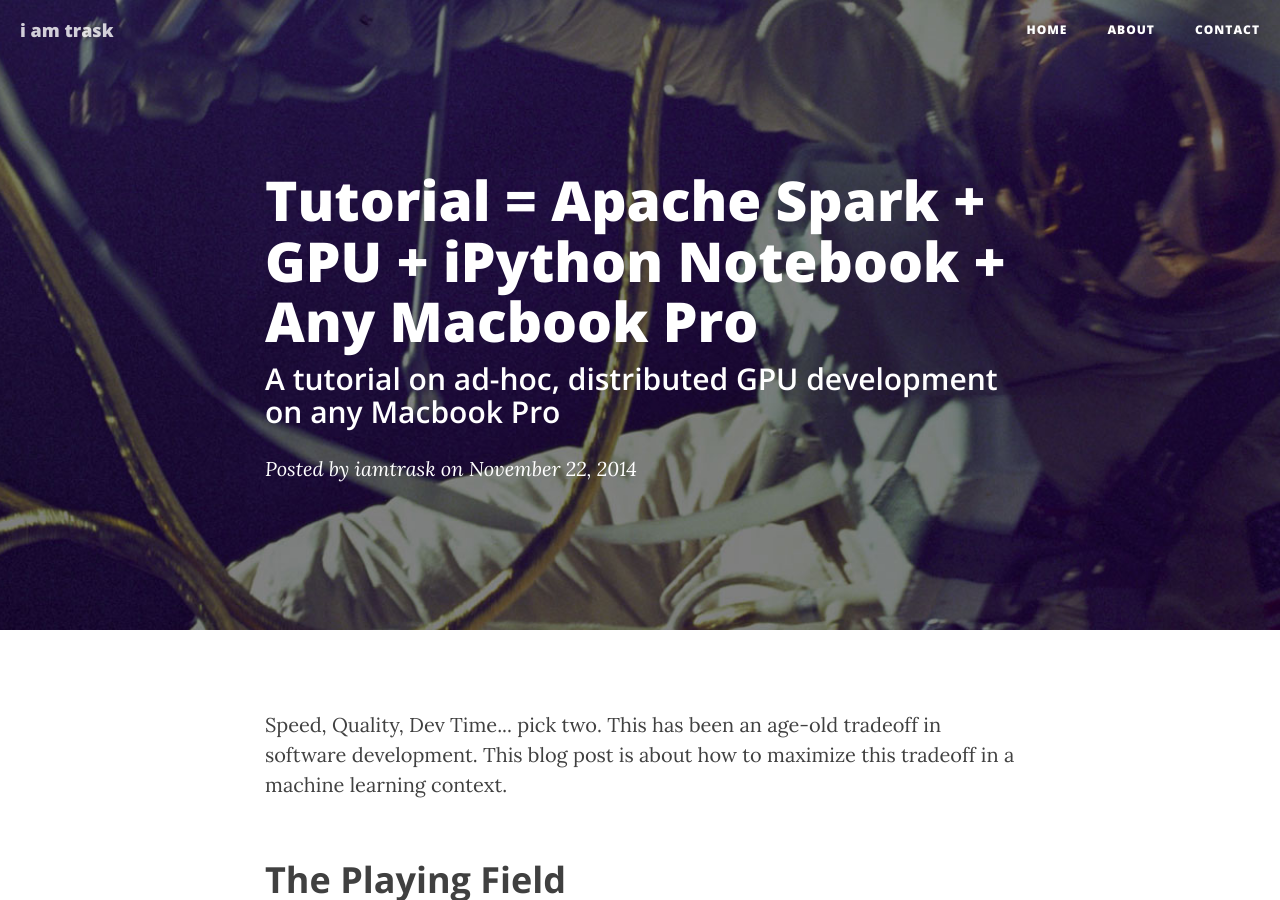
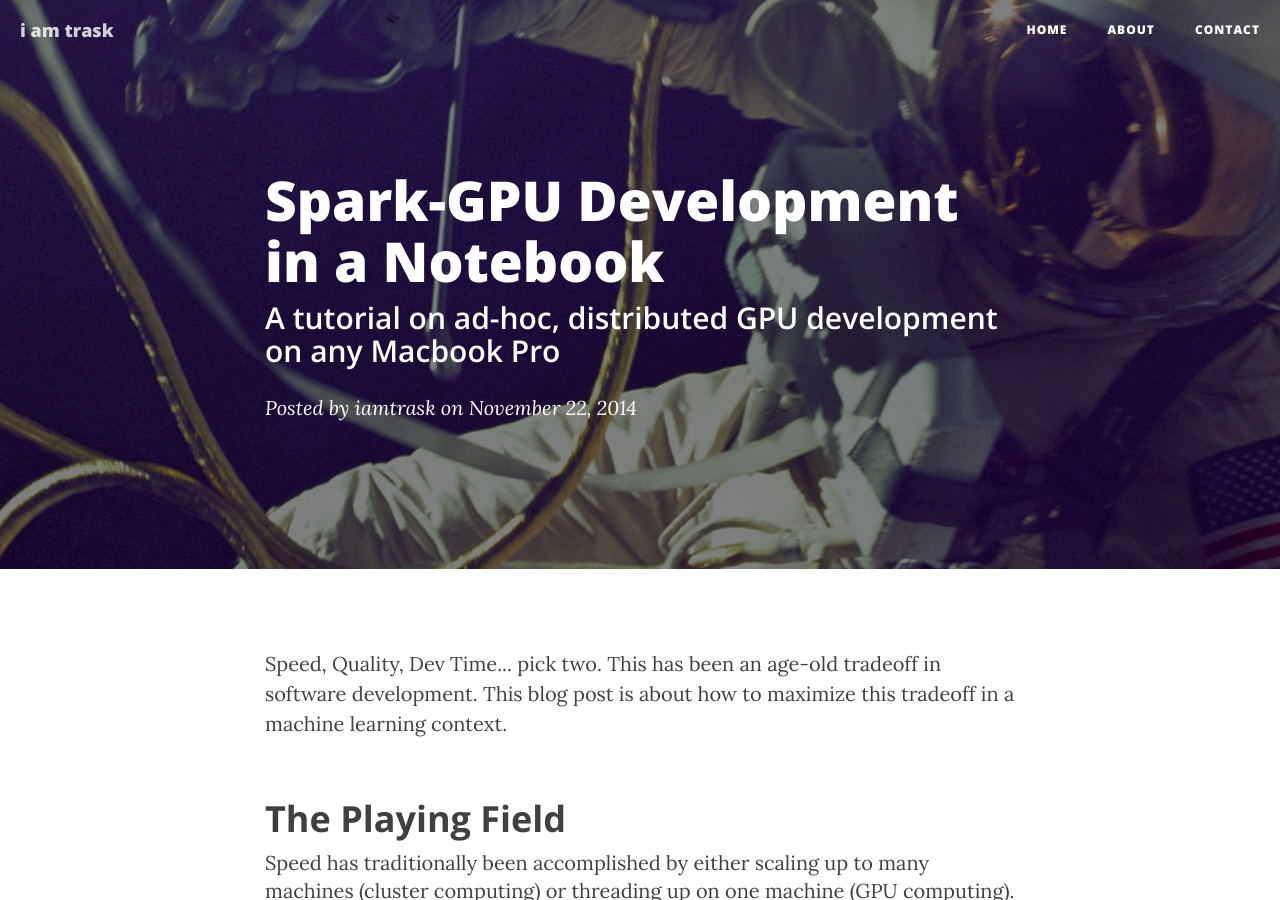
Before and after one commit to iamtrask/iamtrask.github.io, a Jekyll site: the page built from _posts/2014-09-24-man-must-explore.markdown, in a window 1280 px wide and 900 px high. Built offline with Jekyll 4.4.1, drawn with Linux system fonts in a browser that asks for light colours; nearby versions of some CDN libraries.

Commit message:
Update 2014-09-24-man-must-explore.markdown

```diff
--- a/_posts/2014-09-24-man-must-explore.markdown
+++ b/_posts/2014-09-24-man-must-explore.markdown
@@ -1,6 +1,6 @@
 ---
 layout:     post
-title:      "Tutorial = Apache Spark + GPU + iPython Notebook + Any Macbook Pro"
+title:      "Spark-GPU Development in a Notebook"
 subtitle:   "A tutorial on ad-hoc, distributed GPU development on any Macbook Pro"
 date:       2014-11-22 12:00:00
 author:     "iamtrask"
```
